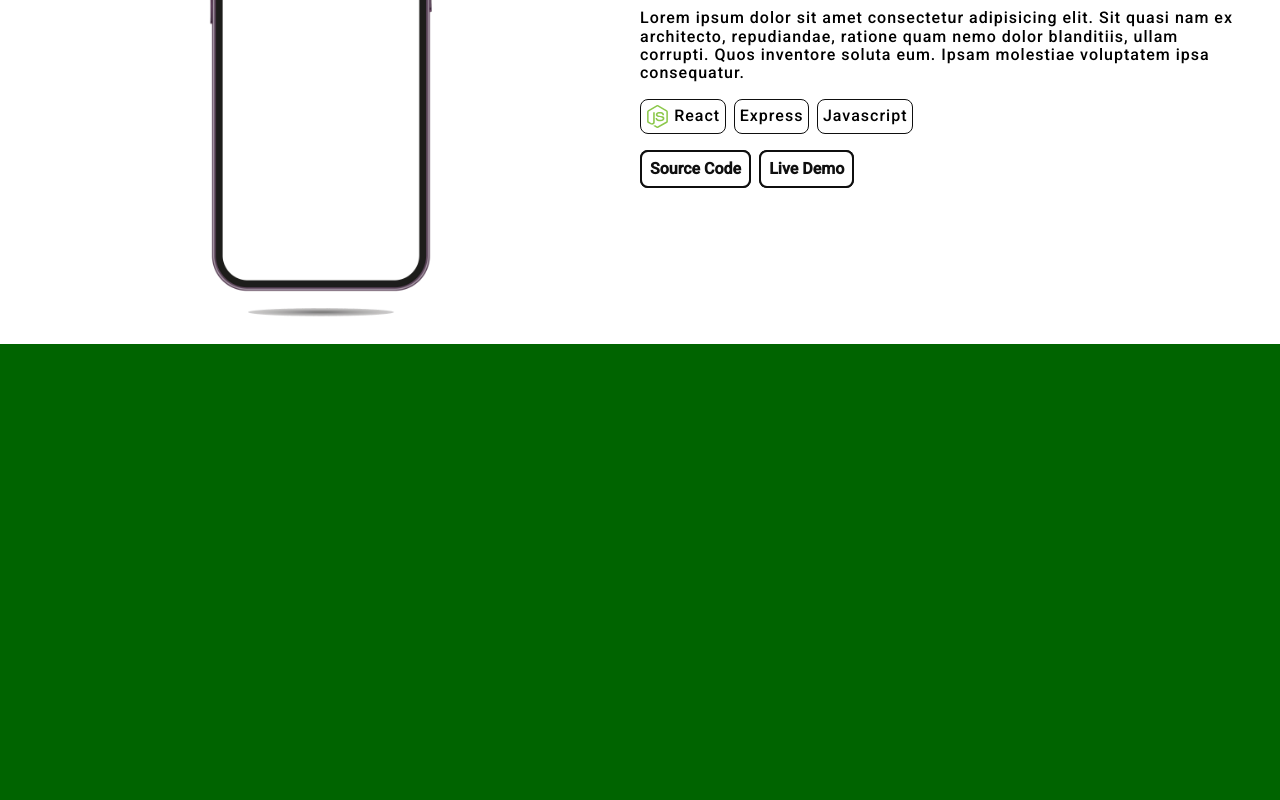
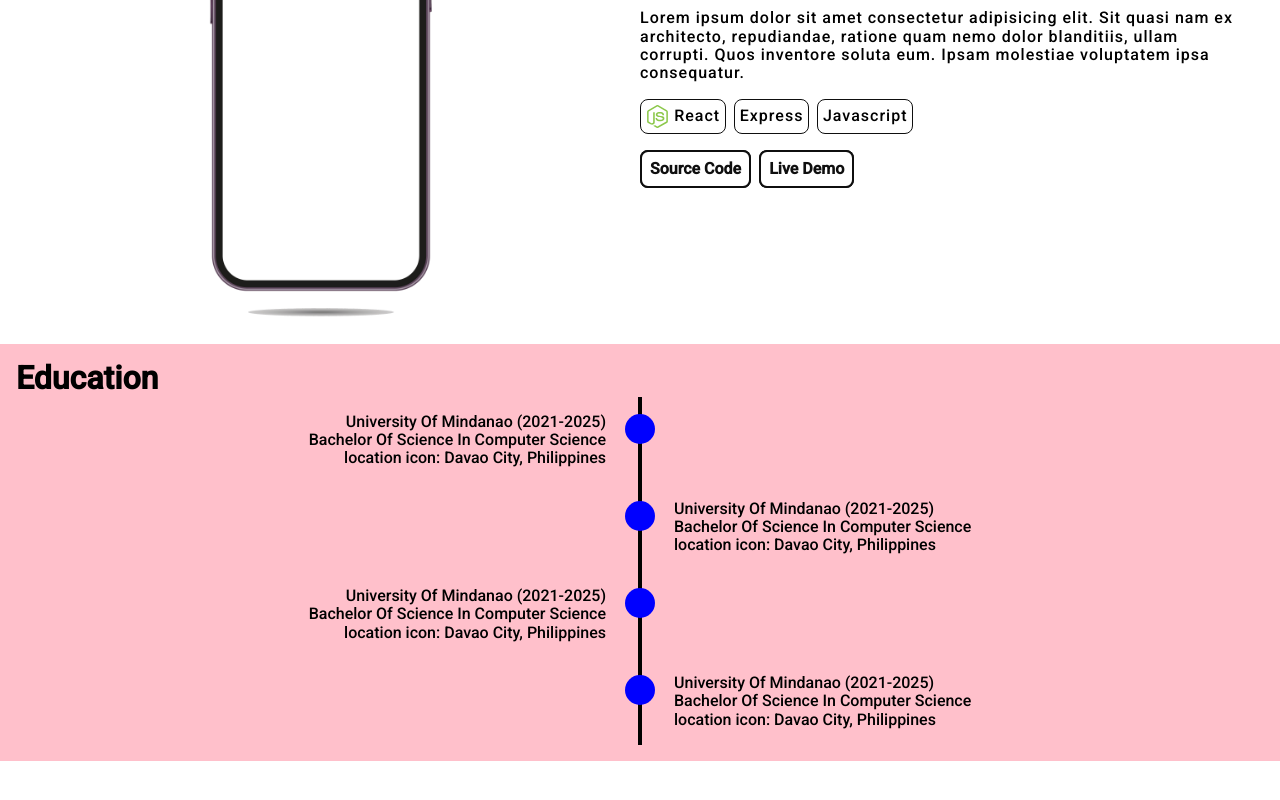
Before and after one commit to kenBinary/web-portfolio, a React (Vite) app: page / in a window 1280 px wide. Shown: the part 2190-2990 px from the top of the page. After the commit the page ends 2951 px from the top, so only its background shows below. Built offline with nearby package versions, Linux system fonts and the light colour scheme.

Commit message:
add education page

```diff
--- a/src/App.jsx
+++ b/src/App.jsx
@@ -1,5 +1,6 @@
 import NavBar from './components/NavBar';
 import AboutPage from './pages/AboutPage';
+import EducationPage from './pages/EducationPage';
 import ProjectPage from './pages/ProjectPage';
 import SkillsPage from './pages/SkillsPage';
 import './styles/app.css';
@@ -10,7 +11,7 @@
       <AboutPage></AboutPage>
       <SkillsPage></SkillsPage>
       <ProjectPage></ProjectPage>
-      <div className='test-two'></div>
+      <EducationPage></EducationPage>
     </>
   );
 }
--- /dev/null
+++ b/src/components/EducationCard.jsx
@@ -0,0 +1,13 @@
+import '../styles/education-card.css';
+export default function EducationCard({ alignment }) {
+    function contentAlignment(alignment) {
+        return (alignment === 'start') ? 'education-card-start' : 'education-card-end';
+    }
+    return (
+        <div className={'education-card ' + contentAlignment(alignment)}>
+            <p>University Of Mindanao (2021-2025)</p>
+            <p>Bachelor Of Science In Computer Science</p>
+            <p>location icon: Davao City, Philippines</p>
+        </div>
+    );
+}
--- /dev/null
+++ b/src/pages/EducationPage.jsx
@@ -0,0 +1,15 @@
+import EducationCard from '../components/EducationCard';
+import '../styles/education-page.css';
+export default function EducationPage() {
+    return (
+        <section className="education-section">
+            <h1>Education</h1>
+            <div className='education'>
+                <EducationCard alignment={'start'}></EducationCard>
+                <EducationCard alignment={'end'}></EducationCard>
+                <EducationCard alignment={'start'}></EducationCard>
+                <EducationCard alignment={'end'}></EducationCard>
+            </div>
+        </section>
+    );
+}
--- /dev/null
+++ b/src/scss/education-card.scss
@@ -0,0 +1,18 @@
+.education-card-start {
+    border-right: 4px solid black;
+    &::after {
+        top: 20%;
+        right: -17px;
+    }
+    display: flex;
+    flex-direction: column;
+    align-items: flex-end;
+}
+.education-card-end {
+    align-self: flex-end;
+    border-left: 4px solid black;
+    &::after {
+        top: 20%;
+        left: -17px;
+    }
+}
--- /dev/null
+++ b/src/scss/education-page.scss
@@ -0,0 +1,30 @@
+.education-section {
+    padding: 1rem;
+    background-color: pink;
+    > .education {
+        display: flex;
+        flex-direction: column;
+        > .education-card {
+            width: calc(50% + 2px);
+            position: relative;
+            padding-left: 2rem;
+            padding-right: 2rem;
+            padding-top: 1rem;
+            padding-bottom: 1rem;
+            &::after {
+                content: "";
+                width: 30px;
+                border-radius: 100%;
+                aspect-ratio: 1/1;
+                background-color: blue;
+                position: absolute;
+            }
+            &:hover::after {
+                background-color: yellow;
+            }
+            > * {
+                cursor: default;
+            }
+        }
+    }
+}
--- /dev/null
+++ b/src/styles/education-card.css
@@ -0,0 +1,21 @@
+.education-card-start {
+  border-right: 4px solid black;
+  display: flex;
+  flex-direction: column;
+  align-items: flex-end;
+}
+.education-card-start::after {
+  top: 20%;
+  right: -17px;
+}
+
+.education-card-end {
+  align-self: flex-end;
+  border-left: 4px solid black;
+}
+.education-card-end::after {
+  top: 20%;
+  left: -17px;
+}
+
+/*# sourceMappingURL=education-card.css.map */
--- /dev/null
+++ b/src/styles/education-page.css
@@ -0,0 +1,32 @@
+.education-section {
+  padding: 1rem;
+  background-color: pink;
+}
+.education-section > .education {
+  display: flex;
+  flex-direction: column;
+}
+.education-section > .education > .education-card {
+  width: calc(50% + 2px);
+  position: relative;
+  padding-left: 2rem;
+  padding-right: 2rem;
+  padding-top: 1rem;
+  padding-bottom: 1rem;
+}
+.education-section > .education > .education-card::after {
+  content: "";
+  width: 30px;
+  border-radius: 100%;
+  aspect-ratio: 1/1;
+  background-color: blue;
+  position: absolute;
+}
+.education-section > .education > .education-card:hover::after {
+  background-color: yellow;
+}
+.education-section > .education > .education-card > * {
+  cursor: default;
+}
+
+/*# sourceMappingURL=education-page.css.map */
```
Also changed, not shown: src/scss/project-card.scss (added, +58 -0 lines), src/scss/project-page.scss (added, +9 -0 lines), 1 other file (tests, documents, lock files or other folders).
